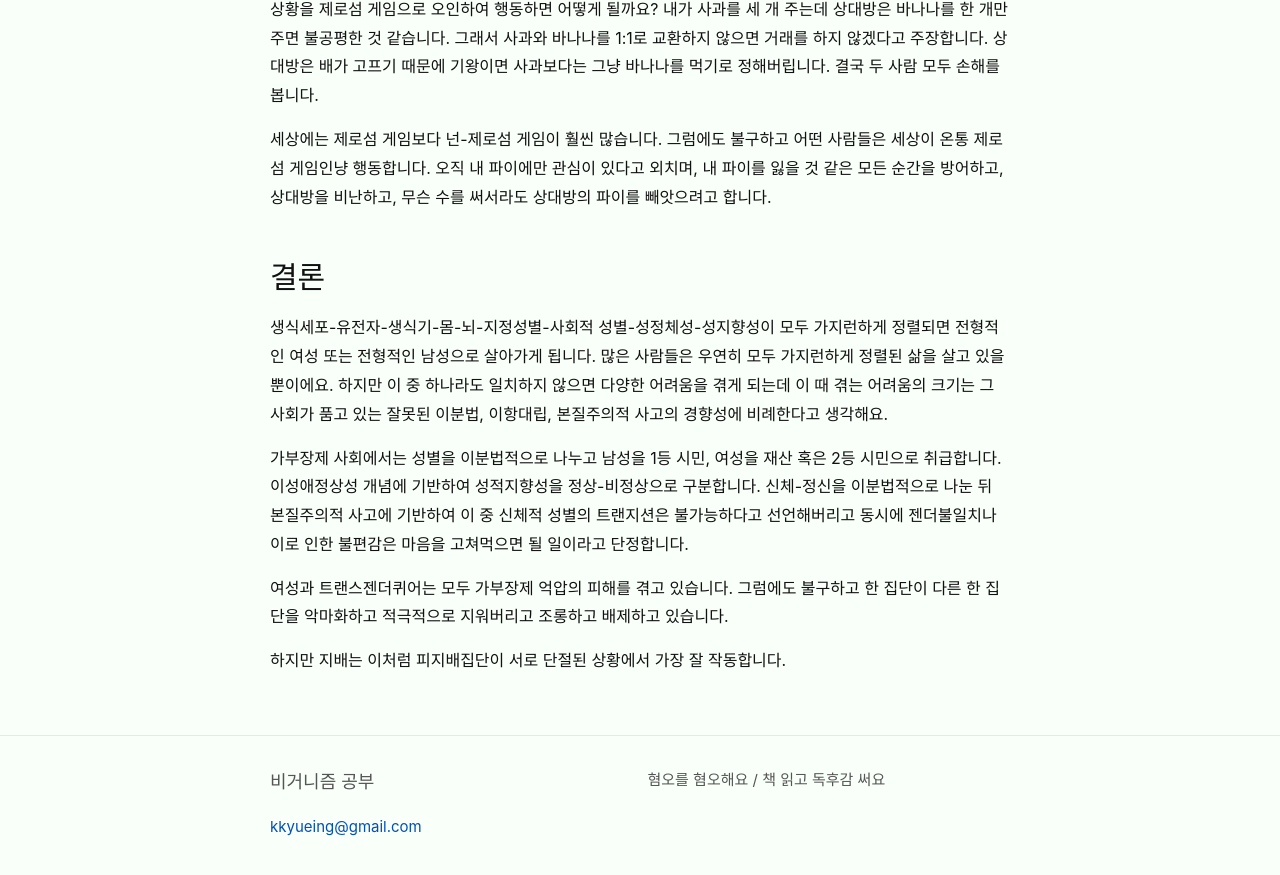
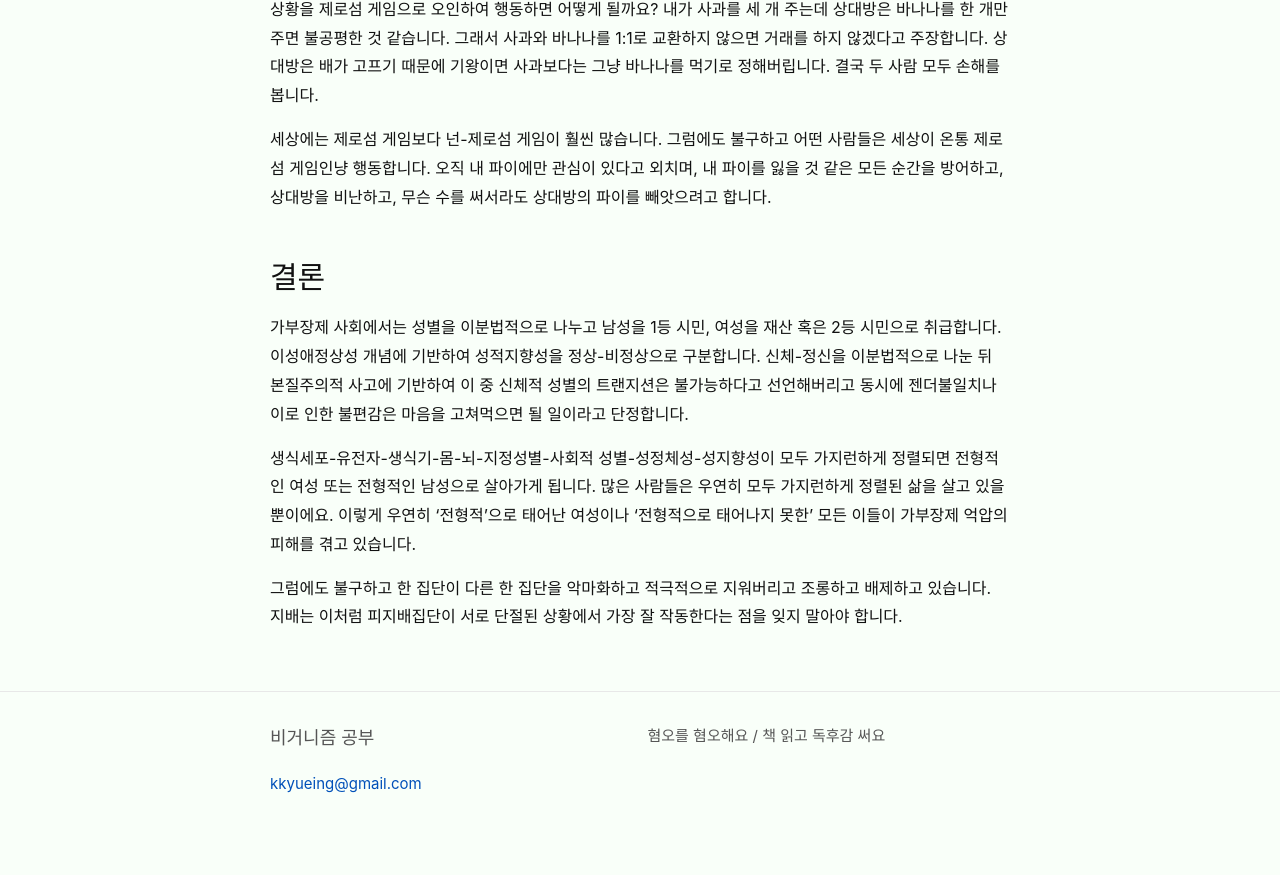
Before and after one commit to veganstudies/veganstudies.github.io, a Jekyll site: the page built from _posts/2020-02-04-biological-sex.md, in a window 1280 px wide and 900 px high, scrolled down 7155 px. Shown: the top 875 px of the window. Built offline with Jekyll 4.4.1, drawn with Linux system fonts in a browser that asks for light colours.

Commit message:
Update 2020-02-04-biological-sex.md

```diff
--- a/_posts/2020-02-04-biological-sex.md
+++ b/_posts/2020-02-04-biological-sex.md
@@ -133,10 +133,8 @@ date: 2020-02-04 12:00:00 +0900
 
 ## 결론
 
-생식세포-유전자-생식기-몸-뇌-지정성별-사회적 성별-성정체성-성지향성이 모두 가지런하게 정렬되면 전형적인 여성 또는 전형적인 남성으로 살아가게 됩니다. 많은 사람들은 우연히 모두 가지런하게 정렬된 삶을 살고 있을 뿐이에요. 하지만 이 중 하나라도 일치하지 않으면 다양한 어려움을 겪게 되는데 이 때 겪는 어려움의 크기는 그 사회가 품고 있는 잘못된 이분법, 이항대립, 본질주의적 사고의 경향성에 비례한다고 생각해요.
-
 가부장제 사회에서는 성별을 이분법적으로 나누고 남성을 1등 시민, 여성을 재산 혹은 2등 시민으로 취급합니다. 이성애정상성 개념에 기반하여 성적지향성을 정상-비정상으로 구분합니다. 신체-정신을 이분법적으로 나눈 뒤 본질주의적 사고에 기반하여 이 중 신체적 성별의 트랜지션은 불가능하다고 선언해버리고 동시에 젠더불일치나 이로 인한 불편감은 마음을 고쳐먹으면 될 일이라고 단정합니다.
 
-여성과 트랜스젠더퀴어는 모두 가부장제 억압의 피해를 겪고 있습니다. 그럼에도 불구하고 한 집단이 다른 한 집단을 악마화하고 적극적으로 지워버리고 조롱하고 배제하고 있습니다.
+생식세포-유전자-생식기-몸-뇌-지정성별-사회적 성별-성정체성-성지향성이 모두 가지런하게 정렬되면 전형적인 여성 또는 전형적인 남성으로 살아가게 됩니다. 많은 사람들은 우연히 모두 가지런하게 정렬된 삶을 살고 있을 뿐이에요. 이렇게 우연히 '전형적'으로 태어난 여성이나 '전형적으로 태어나지 못한' 모든 이들이 가부장제 억압의 피해를 겪고 있습니다.
 
-하지만 지배는 이처럼 피지배집단이 서로 단절된 상황에서 가장 잘 작동합니다.
+그럼에도 불구하고 한 집단이 다른 한 집단을 악마화하고 적극적으로 지워버리고 조롱하고 배제하고 있습니다. 지배는 이처럼 피지배집단이 서로 단절된 상황에서 가장 잘 작동한다는 점을 잊지 말아야 합니다.
```
